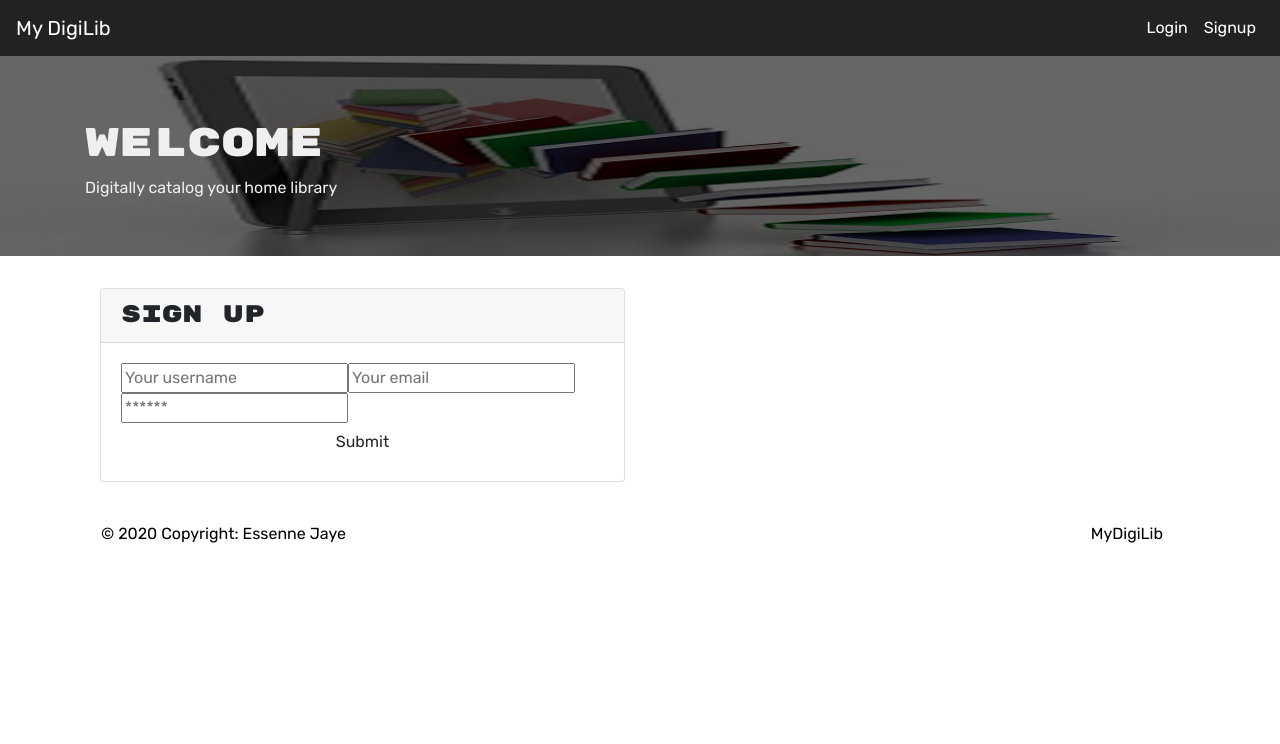
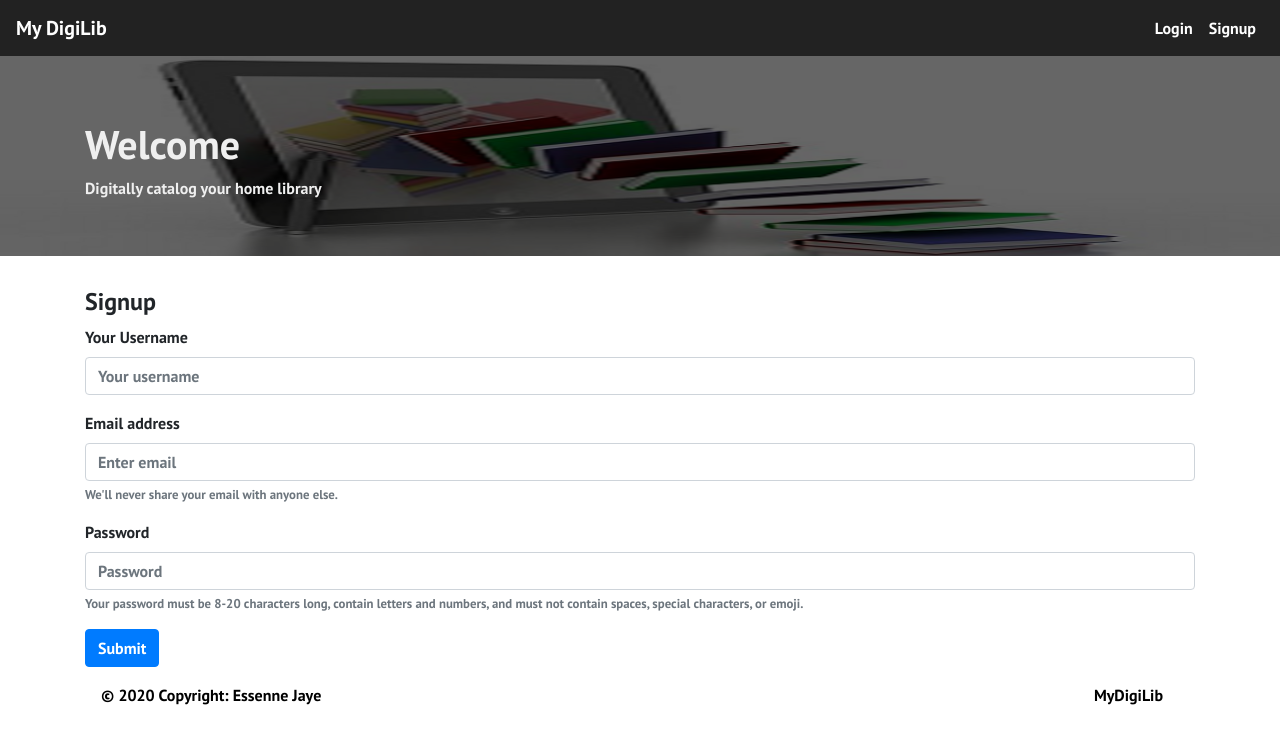
Before and after one commit to essennejaye/mydigilib, a React (Create React App) app in the folder client/: page /signup in a window 1280 px wide. Shown: the top 744 px of the page. Built offline with nearby package versions, Linux system fonts and the light colour scheme.

Commit message:
styling added

```diff
--- a/client/public/index.html
+++ b/client/public/index.html
@@ -1,26 +1,25 @@
 <!DOCTYPE html>
 <html lang="en">
+
 <head>
   <meta charset="utf-8" />
   <link rel="icon" href="%PUBLIC_URL%/favicon.png" />
   <meta name="viewport" content="width=device-width, initial-scale=1" />
   <meta name="theme-color" content="#000000" />
-    <meta
-      name="description"
-      content="Digital Library Catalog application"
-    />
+  <meta name="description" content="Digital Library Catalog application" />
   <!--
       manifest.json provides metadata used when your web app is installed on a
       user's mobile device or desktop. See https://developers.google.com/web/fundamentals/web-app-manifest/
     -->
   <link rel="manifest" href="%PUBLIC_URL%/manifest.json" />
   <link href="https://fonts.googleapis.com/css2?family=Rubik+Mono+One&family=Rubik:ital,wght@0,400;1,300&display=swap"
-      rel="stylesheet"/>
+    rel="stylesheet" />
   <link rel="stylesheet" href="https://maxcdn.bootstrapcdn.com/bootstrap/4.5.0/css/bootstrap.min.css"
     integrity="sha384-9aIt2nRpC12Uk9gS9baDl411NQApFmC26EwAOH8WgZl5MYYxFfc+NcPb1dKGj7Sk" crossorigin="anonymous" />
-
+  <link href="https://fonts.googleapis.com/css2?family=PT+Sans:wght@700&display=swap" rel="stylesheet">
   <title>MyDigiLib</title>
 </head>
+
 <body>
   <noscript>You need to enable JavaScript to run this app.</noscript>
   <div id="root"></div>
@@ -35,4 +34,5 @@
       To create a production bundle, use `npm run build` or `yarn build`.
     -->
 </body>
+
 </html>
--- a/client/src/components/Header.js
+++ b/client/src/components/Header.js
@@ -13,6 +13,9 @@ const Styles = styled.div`
     &:hover {
       color: orange;
     }
+  }
+  .navbar-toggler-icon {
+    background-color: white;
   }
 `;
 
--- a/client/src/components/Layout.js
+++ b/client/src/components/Layout.js
@@ -2,7 +2,8 @@ import React from 'react';
 import { Container } from 'react-bootstrap';
 
 export const Layout = (props) => (
-  <Container>
+  <Container  >
     {props.children}
   </Container>
+
 )
--- a/client/src/index.css
+++ b/client/src/index.css
@@ -1,9 +1,9 @@
 body {
-  font-family: 'Rubik', sans-serif;
+  font-family: 'PT Sans', sans-serif;
 }
 
 h1, h2, h3, h4, h5, h6 {
-  font-family: 'Rubik Mono One', sans-serif;
+  font-family: 'PT Sans', sans-serif;
 }
 
 .small {
--- a/client/src/pages/Home.js
+++ b/client/src/pages/Home.js
@@ -1,11 +1,48 @@
-import React from 'react'
+import React from 'react';
+import styled from 'styled-components';
+import digitalBook from '../assets/digitalBook.svg'
 
+const Styles = styled.div`
+  div.background {
+    background: url(${digitalBook}) repeat;
+    background-size: 40px ;
+    border: 2px solid black
+  }
+  div.transbox {
+    margin: 20px;
+    background-color: #ffffff;
+    border: 1px solid black;
+    opacity: 0.9;
+  }
+  .transbox-text {
+    color: black;
+    font-weight: bold;
+    margin: 5%;
+  }
+`;
 const Home = () => {
   return (
-    <div>
-      <p></p>
-
-    </div>
+    <Styles>
+      <div className='background'>
+        <div className='transbox'>
+          <div className='transbox-text'>
+          <h2>WHY CATALOG BOOKS IN YOUR PERSONAL LIBRARY?</h2>
+          <br />
+          <h4>I can be both obsessive and proud when it comes to my book collection, but there are benefits to knowing exactly what books you have and where you have them.</h4>
+          <br />
+          <h5>
+            1. Having your library accessible in an app or doc means never forgetting what you already own and never purchasing unwanted duplicates.<br /><br />
+            2. When you lend a book out, make a note, add a tag, or (in some apps) mark the book as checked out so you never lose a borrowed book.<br /><br />
+            3. If you ever lose the library due to fire, flood, or other disaster you can use the list to rebuild your collection and (depending on your insurance) possibly recuperate some of the money lost.<br /><br />
+            4. Share the list with your family/friends and they’ll never buy you a book you already own.<br /><br />
+            5. If you’ve decided to ban yourself from buying new books, well every time you’re in a bookstore, look at your list and admire all the unread books you already own.<br /><br />
+            6. Track where/when you bought the book, and help preserve memories associated with the purchase.<br /><br />
+          </h5>
+          <p>Taken from an article by Emma Nichols | Jan 14, 2016 </p>
+          </div>
+        </div>
+      </div>
+    </Styles>
   )
 }
 
--- a/client/src/pages/Login.js
+++ b/client/src/pages/Login.js
@@ -3,6 +3,7 @@ import { useMutation } from '@apollo/react-hooks';
 import { LOGIN_USER } from '../utils/mutations';
 import Auth from '../utils/auth';
 
+import { Button, Form } from 'react-bootstrap';
 
 const Login = (props) => {
   const [formState, setFormState] = useState({ email: '', password: '' });
@@ -38,41 +39,84 @@ const Login = (props) => {
       password: '',
     });
   }
+
   return (
-    <main className='flex-row justify-center mb-4'>
-      <div className='col-12 col-md-6'>
-        <div className='card'>
-          <h4 className='card-header'>Login</h4>
-          <div className='card-body'>
-            <form onSubmit={handleFormSubmit}>
-              <input
+    <Form onSubmit={handleFormSubmit}>
+      <h4>Login</h4>
+      <Form.Group controlId="formBasicEmail">
+        <Form.Label>Email address</Form.Label>
+        <Form.Control
           className='form-input'
-                placeholder='Your email'
           name='email'
-                type='email'
           id='email'
+          type="email"
+          placeholder="Enter email"
           value={formState.email}
           onChange={handleChange}
         />
-              <input
+        <Form.Text className="text-muted">
+          We'll never share your email with anyone else.
+       </Form.Text>
+      </Form.Group>
+      <Form.Group controlId="formBasicPassword">
+        <Form.Label>Password</Form.Label>
+        <Form.Control
           className='form-input'
-                placeholder='******'
           name='password'
-                type='password'
           id='password'
+          type="password"
+          placeholder="Password"
           value={formState.password}
           onChange={handleChange}
         />
-              <button className='btn d-block w-100' type='submit'>
+      </Form.Group>
+      <Button variant="primary" type="submit">
         Submit
-                </button>
-            </form>
+      </Button>
       {error && <div>Login failed</div>}
-          </div>
-        </div>
-      </div>
-    </main>
-  )
+    </Form>
+  );
+
+
+
+
+
+
+  // return (
+  //   <main className='flex-row justify-center mb-4'>
+  //     <div className='col-12 col-md-6'>
+  //       <div className='card'>
+  //         <h4 className='card-header'>Login</h4>
+  //         <div className='card-body'>
+  //           <form onSubmit={handleFormSubmit}>
+  //             <input
+  //               className='form-input'
+  //               placeholder='Your email'
+  //               name='email'
+  //               type='email'
+  //               id='email'
+  //               value={formState.email}
+  //               onChange={handleChange}
+  //             />
+  //             <input
+  //               className='form-input'
+  //               placeholder='******'
+  //               name='password'
+  //               type='password'
+  //               id='password'
+  //               value={formState.password}
+  //               onChange={handleChange}
+  //             />
+  //             <button className='btn d-block w-100' type='submit'>
+  //               Submit
+  //               </button>
+  //           </form>
+  //           {error && <div>Login failed</div>}
+  //         </div>
+  //       </div>
+  //     </div>
+  //   </main>
+  // )
 }
 
 export default Login;
--- a/client/src/pages/Signup.js
+++ b/client/src/pages/Signup.js
@@ -1,6 +1,7 @@
 import React, { useState } from 'react';
 import { useMutation } from '@apollo/react-hooks';
 import { ADD_USER } from '../utils/mutations';
+import { Button, Form } from 'react-bootstrap';
 import Auth from '../utils/auth';
 
 const Signup = () => {
@@ -33,49 +34,103 @@ const Signup = () => {
   };
 
   return (
-    <main className='flex-row justify-center mb-4'>
-      <div className='col-12 col-md-6'>
-        <div className='card'>
-          <h4 className='card-header'>Sign Up</h4>
-          <div className='card-body'>
-            <form onSubmit={handleFormSubmit}>
-              <input
+    <Form onSubmit={handleFormSubmit}>
+      <h4>Signup</h4>
+      <Form.Group controlId="formBasicUsername">
+        <Form.Label>Your Username</Form.Label>
+        <Form.Control
           className='form-input'
-                placeholder='Your username'
           name='username'
-                type='username'
           id='username'
+          type="text"
+          placeholder="Your username"
           value={formState.username}
           onChange={handleChange}
         />
-              <input
+      </Form.Group>
+      <Form.Group controlId="formBasicEmail">
+        <Form.Label>Email address</Form.Label>
+        <Form.Control
           className='form-input'
-                placeholder='Your email'
           name='email'
-                type='email'
           id='email'
+          type="email"
+          placeholder="Enter email"
           value={formState.email}
           onChange={handleChange}
         />
-              <input
+        <Form.Text className="text-muted">
+          We'll never share your email with anyone else.
+       </Form.Text>
+      </Form.Group>
+      <Form.Group controlId="formBasicPassword">
+        <Form.Label>Password</Form.Label>
+        <Form.Control
           className='form-input'
-                placeholder='******'
           name='password'
-                type='password'
           id='password'
+          type="password"
+          placeholder="Password"
           value={formState.password}
           onChange={handleChange}
         />
-              <button className='btn d-block w-100' type='submit'>
+        <Form.Text id="passwordHelpBlock" muted>
+          Your password must be 8-20 characters long, contain letters and numbers, and
+          must not contain spaces, special characters, or emoji.
+        </Form.Text>
+      </Form.Group>
+      <Button variant="primary" type="submit">
         Submit
-              </button>
-            </form>
-            {error && <div>Sign up fialed!</div>}
-          </div>
-        </div>
-      </div>
-    </main>
+      </Button>
+      {error && <div>Signup failed</div>}
+    </Form>
   );
+
+
+  // return (
+  //   <main className='flex-row justify-center mb-4'>
+  //     <div className='col-12 col-md-6'>
+  //       <div className='card'>
+  //         <h4 className='card-header'>Sign Up</h4>
+  //         <div className='card-body'>
+  //           <form onSubmit={handleFormSubmit}>
+  //             <input
+  //               className='form-input'
+  //               placeholder='Your username'
+  //               name='username'
+  //               type='username'
+  //               id='username'
+  //               value={formState.username}
+  //               onChange={handleChange}
+  //             />
+  //             <input
+  //               className='form-input'
+  //               placeholder='Your email'
+  //               name='email'
+  //               type='email'
+  //               id='email'
+  //               value={formState.email}
+  //               onChange={handleChange}
+  //             />
+  //             <input
+  //               className='form-input'
+  //               placeholder='******'
+  //               name='password'
+  //               type='password'
+  //               id='password'
+  //               value={formState.password}
+  //               onChange={handleChange}
+  //             />
+  //             <button className='btn d-block w-100' type='submit'>
+  //               Submit
+  //             </button>
+  //           </form>
+  //           {error && <div>Sign up fialed!</div>}
+  //         </div>
+  //       </div>
+  //     </div>
+  //   </main>
+  // );
 };
 
 export default Signup;
```
Also changed, not shown: client/src/assets/digitalBook.svg (added). Lines whose indentation alone changed are shown as unchanged.
